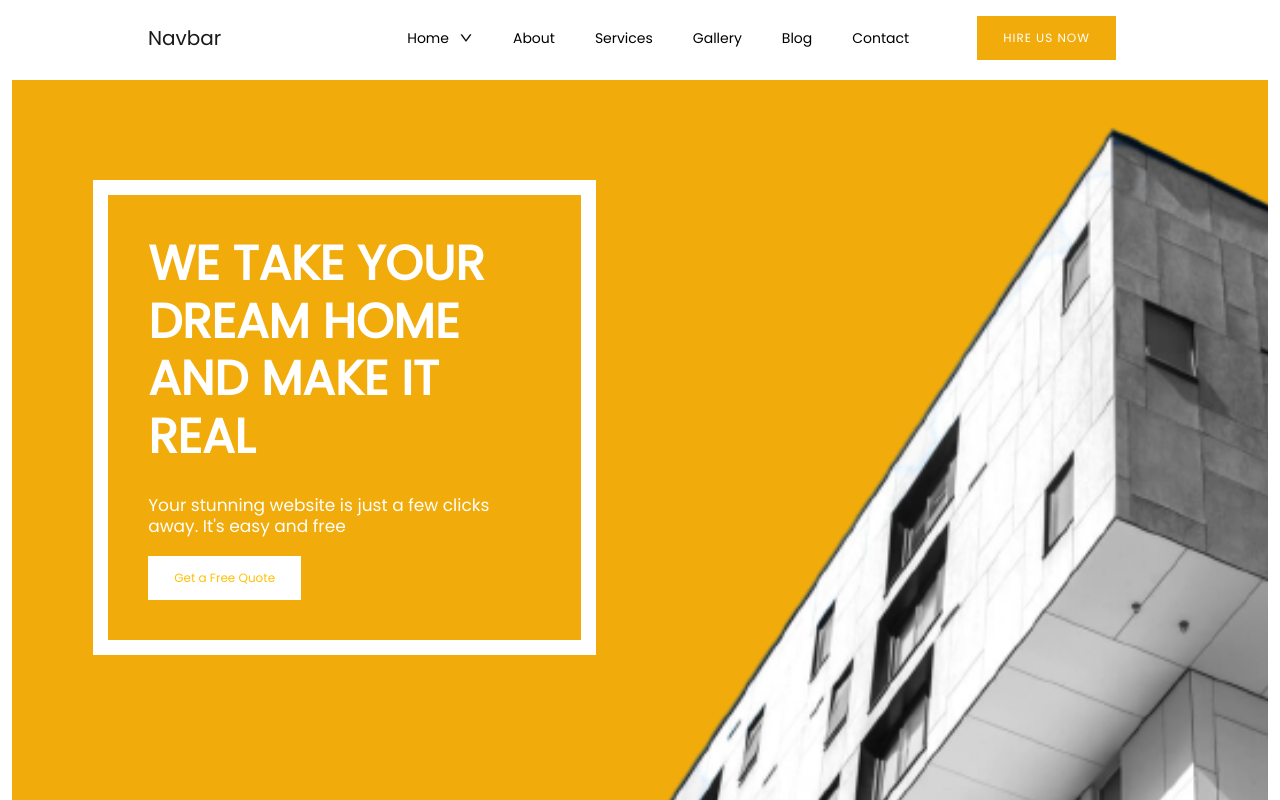
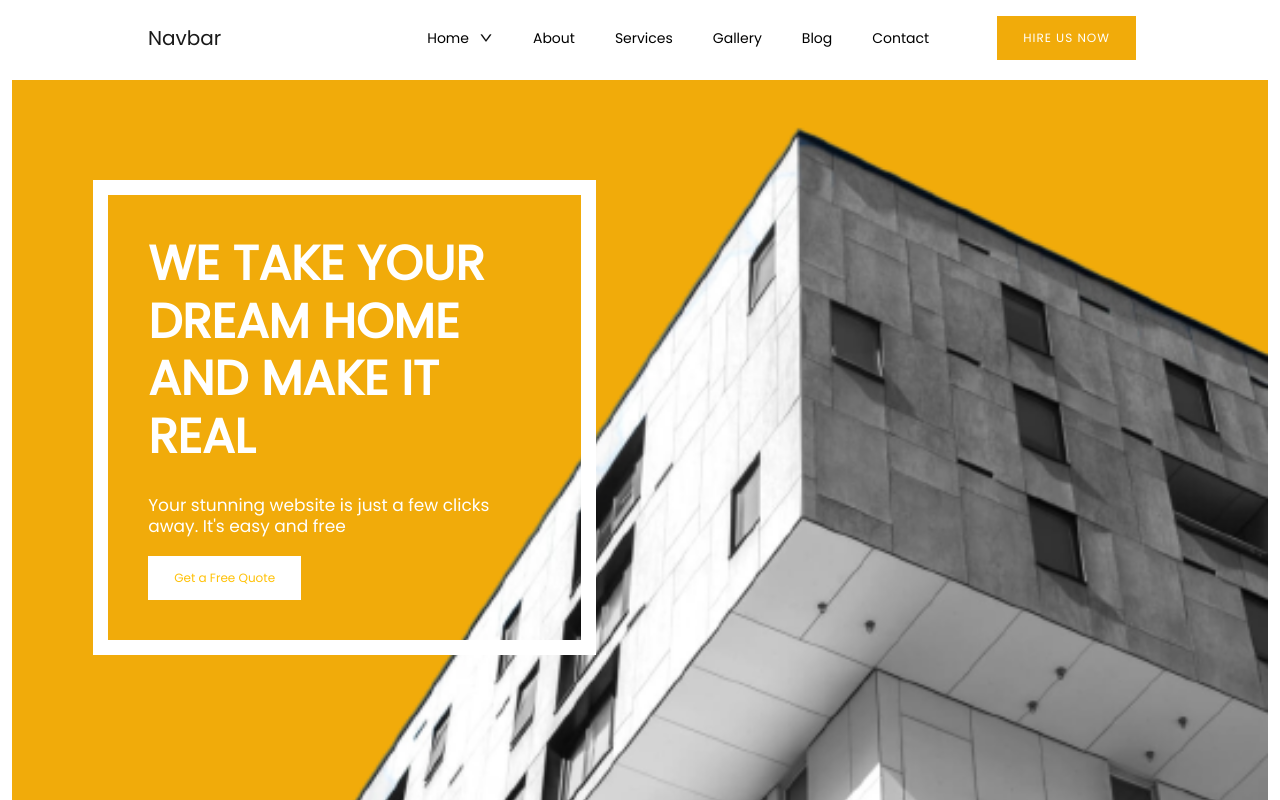
Before and after one commit to ArcticDevs/SurviWebsite, a React (Create React App) app: page / in a window 1280 px wide. Shown: the top 800 px of the page. Built offline with nearby package versions, Linux system fonts and the light colour scheme.

Commit message:
Updated Files

```diff
--- a/src/index.css
+++ b/src/index.css
@@ -85,14 +85,20 @@ nav {
   background: var(--hover-color) none repeat scroll 0% 0% / auto padding-box border-box;
   border-radius: 100px;
 }
-
-.navbar-toggler:hover, .navbar-toggler:focus {
+.navbar-toggler {
+  padding-right: 20px !important;
+}
+.navbar-brand {
+  padding-left: 20px !important;
+}
+.navbar-toggler:hover,
+.navbar-toggler:focus {
   border: none !important;
   box-shadow: none !important;
 }
 
 .nav_cont {
-  padding: 0 20px !important;
+  padding: 0 0px !important;
 }
 
 .nav_btn {
@@ -115,7 +121,7 @@ nav {
 
 .dropdown-menu {
   padding: 0 !important;
-  box-shadow: 0px 0px 1px 0px grey;
+  /* box-shadow: 0px 0px 1px 0px grey; */
 }
 
 .dropdown-item:hover {
@@ -126,43 +132,6 @@ nav {
 .dropdown-item.active {
   background-color: var(--hover-color) !important;
   color: white !important;
-}
-
-.nav-item {
-  position: relative;
-}
-
-.dropdown_btn {
-  position: relative;
-  display: flex !important;
-  width: 100%;
-  justify-content: space-between;
-  align-items: center;
-}
-
-.arrow_icon {
-  color: black;
-  stroke-width: 20px;
-}
-
-@media only screen and (min-width: 1200px) {
-  .nav_cont {
-    width: 80% !important;
-  }
-
-  .arrow_icon {
-    margin-left: 10px;
-  }
-
-  .nav_list {
-    align-items: center;
-    height: 60px;
-    padding: 0 16px;
-  }
-
-  .nav-link,
-  .dropdown-item {
-    padding: 8px 20px !important;
 }
 
 .nav-item::before,
@@ -217,4 +186,46 @@ nav {
 .nav-item:hover .nav-link::before {
   height: 100% !important;
 }
+
+.nav-item {
+  position: relative;
 }
+.nav-link,.dropdown-item {
+  position: relative;
+  padding-left: 20px !important;
+  padding-right: 20px !important;
+}
+
+.dropdown_btn {
+  position: relative;
+  display: flex !important;
+  width: 100%;
+  justify-content: space-between;
+  align-items: center;
+}
+
+.arrow_icon {
+  color: black;
+  stroke-width: 20px;
+}
+
+@media only screen and (min-width: 1200px) {
+  .nav_cont {
+    width: 80% !important;
+  }
+
+  .arrow_icon {
+    margin-left: 10px;
+  }
+
+  .nav_list {
+    align-items: center;
+    height: 60px;
+    padding: 0 16px;
+  }
+
+  .nav-link,
+  .dropdown-item {
+    padding: 8px 20px !important;
+  }
+}
--- a/src/styles/Home.css
+++ b/src/styles/Home.css
@@ -25,7 +25,7 @@
     background-image: url("../assets/home.png");
     height: 100%;
     background-attachment: fixed;
-    background-position: 0%;
+    background-position: 80%;
     background-repeat: no-repeat;
     background-size: cover;
 }
```
Lines whose indentation alone changed are shown as unchanged.
